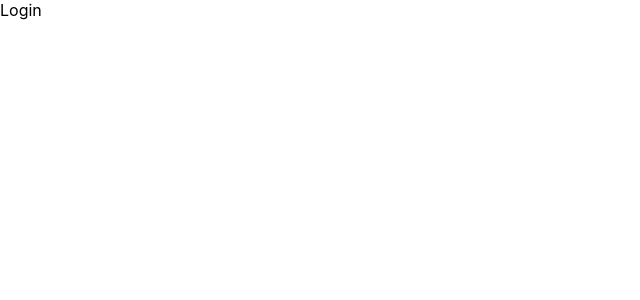
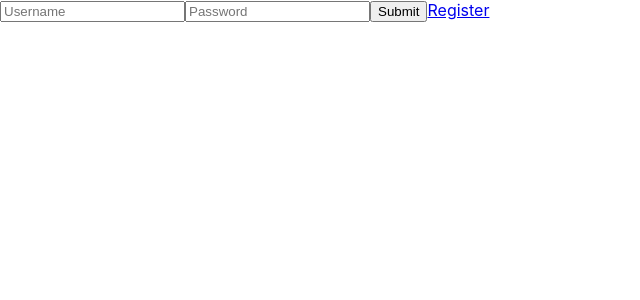
Before and after one commit to DasherDo/chat-app, a React (Create React App) app in the folder client/: page /login in a window 1280 px wide. Shown: the top 300 px of the page, without its empty margins (0-640 px from the left). Built offline with nearby package versions, Linux system fonts and the light colour scheme.

Commit message:
add login

```diff
--- a/client/src/pages/Login.jsx
+++ b/client/src/pages/Login.jsx
@@ -1,9 +1,73 @@
-import React from 'react'
+import React , { useState } from 'react';
+import { Link, useNavigate } from 'react-router-dom'
+import { ToastContainer, toast } from 'react-toastify';
+import 'react-toastify/dist/ReactToastify.css';
+import { loginRoute } from '../utils/apiRoutes';
+import axios from 'axios';
 
 function Login() {
-  return (
-    <div>Login</div>
-  )
+    const navigate = useNavigate();
+
+    const [userInfo, setUserInfo] = useState({
+        'username' : '',
+        'password' : '',
+    })
+
+    const toastStyle = {
+        position: "bottom-left",
+        autoClose: 3000,
+        hideProgressBar: false,
+        closeOnClick: true,
+        pauseOnHover: true,
+        draggable: true,
+    };
+
+    const handleSubmit = async (e) => {
+        e.preventDefault()
+        if(handleValidation()){
+            const { username , password } = userInfo;
+            const { data } = await axios.post(loginRoute, {
+                username, password
+            });
+            if (data.status === false){
+                toast.error(data.msg, toastStyle )
+            };
+            if (data.status === true){
+                console.log('Login successful')
+                localStorage.setItem('chat-app-user', JSON.stringify(data.user));
+                navigate('/')
+            }
+        }
+    }
+
+    const handleValidation = () => {
+        const { username , password } = userInfo
+        if (password === '') {
+            toast.error('Enter Password.', toastStyle);
+            return false;
+        }
+        if (username.length === '') {
+            toast.error('Enter Username', toastStyle)
+            return false;
+        }
+        return true;
+    }
+
+    const handleChange = (e) => {
+        setUserInfo({...userInfo, [e.target.name]:e.target.value })
+    }
+
+    return (
+        <div>
+            <form onSubmit={(e) => handleSubmit(e)}>
+                <input type='text' placeholder='Username' name='username' onChange={(e) => handleChange(e)} />
+                <input type='text' placeholder='Password' name='password' onChange={(e) => handleChange(e)} />
+                <button>Submit</button>
+                <Link to='/register'>Register</Link>
+            </form>
+            <ToastContainer />
+        </div>
+    )
 }
 
 export default Login
--- a/client/src/pages/Register.jsx
+++ b/client/src/pages/Register.jsx
@@ -2,7 +2,7 @@ import React , { useState } from 'react';
 import { Link, useNavigate } from 'react-router-dom'
 import { ToastContainer, toast } from 'react-toastify';
 import 'react-toastify/dist/ReactToastify.css';
-import { route } from '../utils/apiRoutes';
+import { registerRoute } from '../utils/apiRoutes';
 import axios from 'axios';
 
 function Register() {
@@ -28,7 +28,7 @@ function Register() {
         e.preventDefault()
         if(handleValidation()){
             const { username , password } = userInfo;
-            const { data } = await axios.post(route, {
+            const { data } = await axios.post(registerRoute, {
                 username, password
             });
             if (data.status === false){
--- a/client/src/utils/apiRoutes.js
+++ b/client/src/utils/apiRoutes.js
@@ -1,2 +1,3 @@
 const host = 'http://localhost:5000';
-export const route = `${host}/api/auth/register`;
+export const registerRoute = `${host}/api/auth/register`;
+export const loginRoute = `${host}/api/auth/login`;
```
Also changed, not shown: 2 other files (tests, documents, lock files or other folders).
